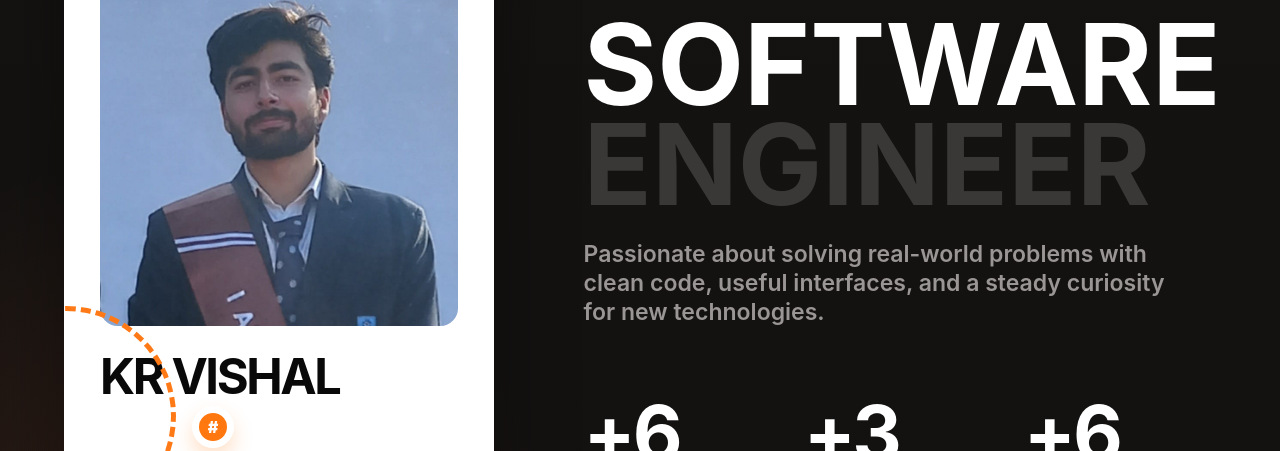
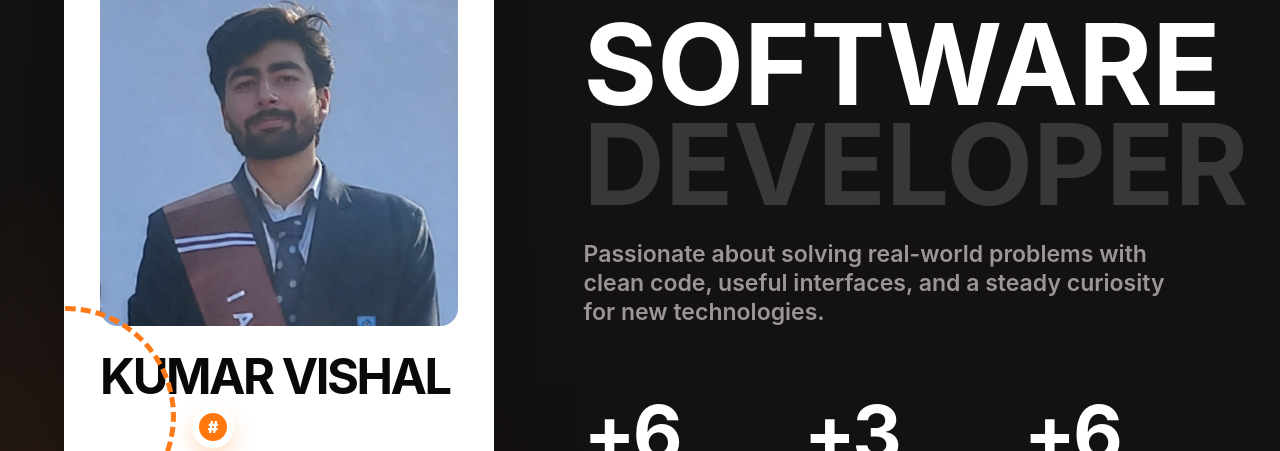
Before and after one commit to krvishal23/portfolio, a plain HTML site: page index.html in a window 1280 px wide. Shown: the part 320-771 px from the top of the page. Drawn offline with Linux system fonts and the light colour scheme.

Commit message:
Update index.html

```diff
--- a/index.html
+++ b/index.html
@@ -3,7 +3,7 @@
 <head>
   <meta charset="UTF-8" />
   <meta name="viewport" content="width=device-width, initial-scale=1.0" />
-  <title>KR VISHAL | Software Engineer Portfolio</title>
+  <title>KR VISHAL | Software Developer Portfolio</title>
   <style>
     :root {
       --bg: #11100f;
@@ -726,14 +726,14 @@
         <div class="portrait">
           <img src="profile-photo.jpeg" alt="KR VISHAL profile photo" />
         </div>
-        <h1>KR VISHAL</h1>
+        <h1>KUMAR VISHAL</h1>
         <span class="spark">#</span>
         <p>A Computer Science engineering graduate building practical web and software solutions.</p>
       </aside>
 
       <div class="hero-copy">
         <div class="eyebrow">Portfolio</div>
-        <h2 class="display">Software <span>Engineer</span></h2>
+        <h2 class="display">Software <span>Developer</span></h2>
         <p class="intro">
           Passionate about solving real-world problems with clean code, useful interfaces, and a steady curiosity for new technologies.
         </p>
```
